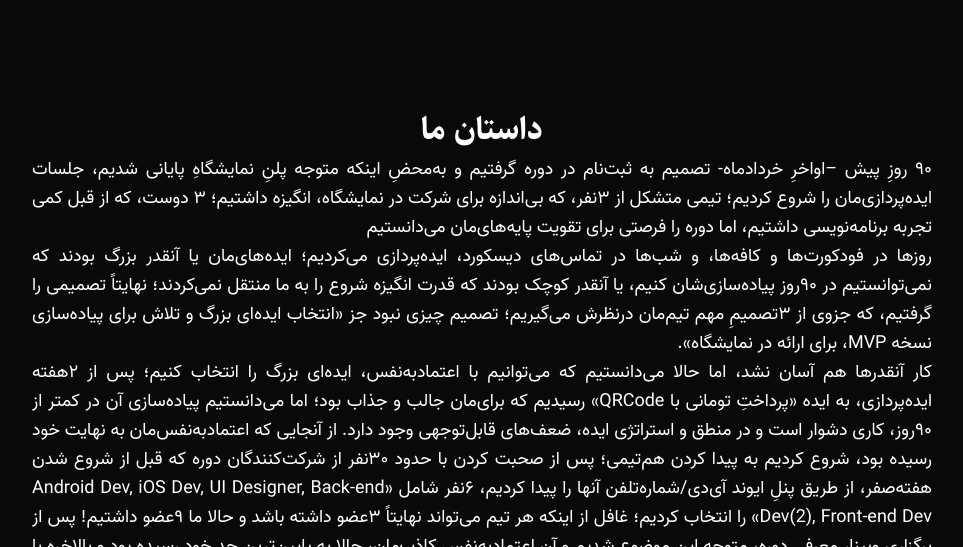
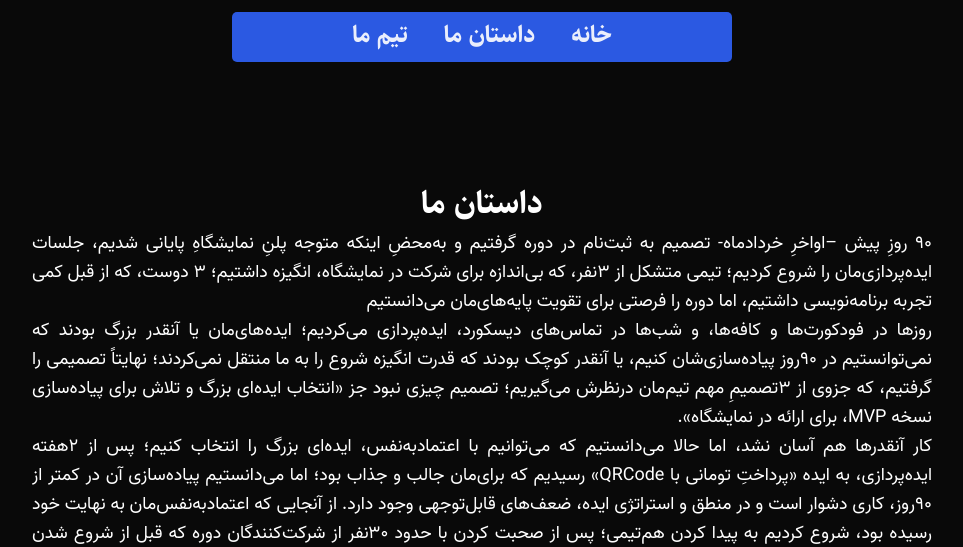
Before and after one commit to QueAre/Website, a Django app: page /ourstory/ in a window 1280 px wide. Shown: the top 547 px of the page, without its empty margins (158-1121 px from the left). Run offline with Django 3.2, Linux system fonts and the light colour scheme.

Commit message:
Minor Changes and Fixes + Adding Navigation Bar

```diff
--- a/static/css/style.css
+++ b/static/css/style.css
@@ -236,7 +236,6 @@ font-weight: bold;
         display: -webkit-box !important;
         display: flex !important;
         justify-content: center;
-        position: fixed;
         flex-direction: row-reverse;
         align-items: center;
 
@@ -450,3 +449,88 @@ li {
         line-height: 2;
     }
 }
+
+.member-card{
+    padding: 50px;
+    display: flex;
+    flex-direction: column;
+    align-items: center;
+}
+
+.member-card .profile-pic{
+    border-radius: 50%;
+    width: 300px;
+    height: 300px;
+}
+
+.member-card p{
+    padding: 12px;
+    font-size: 24px;
+    font-weight: 700;
+    color: #fff;
+    text-align: center;
+}
+
+.member-card p span{
+    font-size: 16px;
+    font-weight: lighter;
+    color: gray;
+}
+
+.social-links{
+    text-decoration: none;
+    margin: 0 5px;
+}
+
+.social-links img{
+    width: 32px;
+}
+
+@media (max-width: 1166px) {
+    #team-section{
+        display: block !important;
+    }
+
+    #team-main-wave{
+        visibility: hidden !important;
+    }
+
+    #team-footer{
+        bottom: inherit;
+    }
+}
+
+.nav{
+    width: 100%;
+    display: flex;
+    justify-content: center;
+}
+
+.nav ul{
+    width: 500px;
+    height: 50px;
+    direction: rtl;
+    list-style: none;
+    display: flex;
+    justify-content: center;
+    align-items: center;
+    background: #2b59e2;
+    border-radius: 5px;
+}
+
+.nav ul li{
+    margin: 0 18px;
+    text-align: center;
+}
+
+.nav ul li a{
+    font-family: 'Sahel';
+    font-weight: bold;
+    font-size: 24px;
+    color: #fff;
+    text-decoration: none;
+}
+
+.nav ul li a:hover{
+    text-decoration: underline;
+}
--- a/templates/story.html
+++ b/templates/story.html
@@ -4,8 +4,8 @@
             {% load static %}
             <meta charset="utf-8">
             <meta http-equiv="x-ua-compatible" content="ie=edge">
-            <title>QueAre!</title>
-            <meta name="description" content="پرداخت با ارزدیجیتال، به وسیله QR Code!">
+            <title>QueAre! Story</title>
+            <meta name="description" content="داستان کیوآره!">
             <meta name="viewport" content="width=device-width, initial-scale=1">
             <link rel="icon" type="image/png" href="{% static 'img/icon/logo_cihw.png' %}"/>
 
@@ -13,14 +13,14 @@
             <link rel="stylesheet" href="{% static 'css/style.css' %}">
 
             <!-- Twitter Meta Tags -->
-            <meta name="twitter:card" content="summary_large_image">
+            <!-- <meta name="twitter:card" content="summary_large_image">
             <meta name="twitter:title" content="QueAre!">
             <meta name="twitter:description" content="پرداخت با ارزدیجیتال، به وسیله QR Code!">
-            <meta name="twitter:image" content="{% static 'img/icon/logo_cihw.png' %}">
+            <meta name="twitter:image" content="{% static 'img/icon/logo_cihw.png' %}"> -->
 
             <!-- OG Meta Tags -->
-            <meta property="og:title" content="QueAre!" />
-            <meta property="og:description" content="پرداخت با ارزدیجیتال، به وسیله QR Code!">
+            <meta property="og:title" content="QueAre! Story" />
+            <meta property="og:description" content="داستان کیوآره!">
             <meta property="og:type" content="website" />
             <meta property="og:url" content="https://queare.ir" />
             <meta property="og:image" content="{% static 'img/icon/logo_cihw.png' %}" />
@@ -28,6 +28,19 @@
 
         <body>
             <div class="story-wrapper" >
+                <div class="nav">
+                    <ul>
+                        <li>
+                            <a href="/">خانه</a>
+                        </li>
+                        <li>
+                            <a href="/ourstory">داستان ما</a>
+                        </li>
+                        <li>
+                            <a href="/team">تیم ما</a>
+                        </li>
+                    </ul>
+                </div>
                 <div class="story-main-section">
                     <h1 class="story-titles">داستان ما</h1>
                     <div style="margin: 0 25px;">
@@ -76,13 +89,13 @@
                         <a href="https://github.com/QueAre" target="_blank"><img src="{% static 'img/icon/github/GitHub-Mark-Light-32px.png' %}"></a>
                         <span  style="color: white; direction: rtl; padding: 12px;">
                             پشتیبانی:
-                            <a class="story-support-link" style="color: white; direction: rtl" href="mailto:contact@queare.ir">
+                            <a class="story-support-link" style="color: white; direction: rtl" href="mailto:contact@queare.ir" target="_blank">
                                 contact@queare.ir
                             </a>
                         </span>
                     </div>
                 </div>
-                <svg class="story-main-wave" viewBox="0 0 1440 320" style="display: none;">
+                <svg class="story-main-wave" viewBox="0 0 1440 300" style="display: none;">
                     <path fill="#2b59e2" d="M0,192L60,160C120,128,240,64,360,74.7C480,85,600,171,720,197.3C840,224,960,192,1080,186.7C1200,181,1320,203,1380,213.3L1440,224L1440,320L1380,320C1320,320,1200,320,1080,320C960,320,840,320,720,320C600,320,480,320,360,320C240,320,120,320,60,320L0,320Z"></path>
                 </svg>
             </div>
```
Also changed, not shown: templates/index.html (+18 -9 lines).
